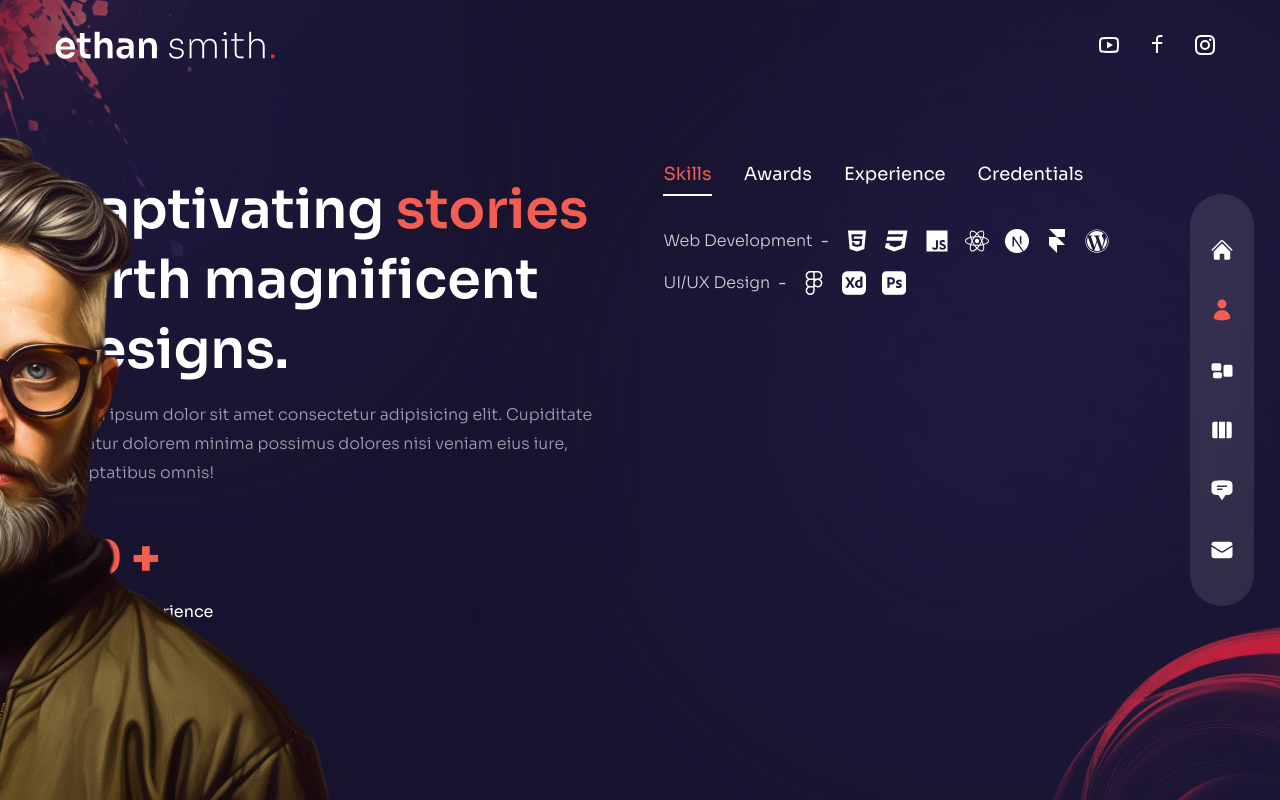
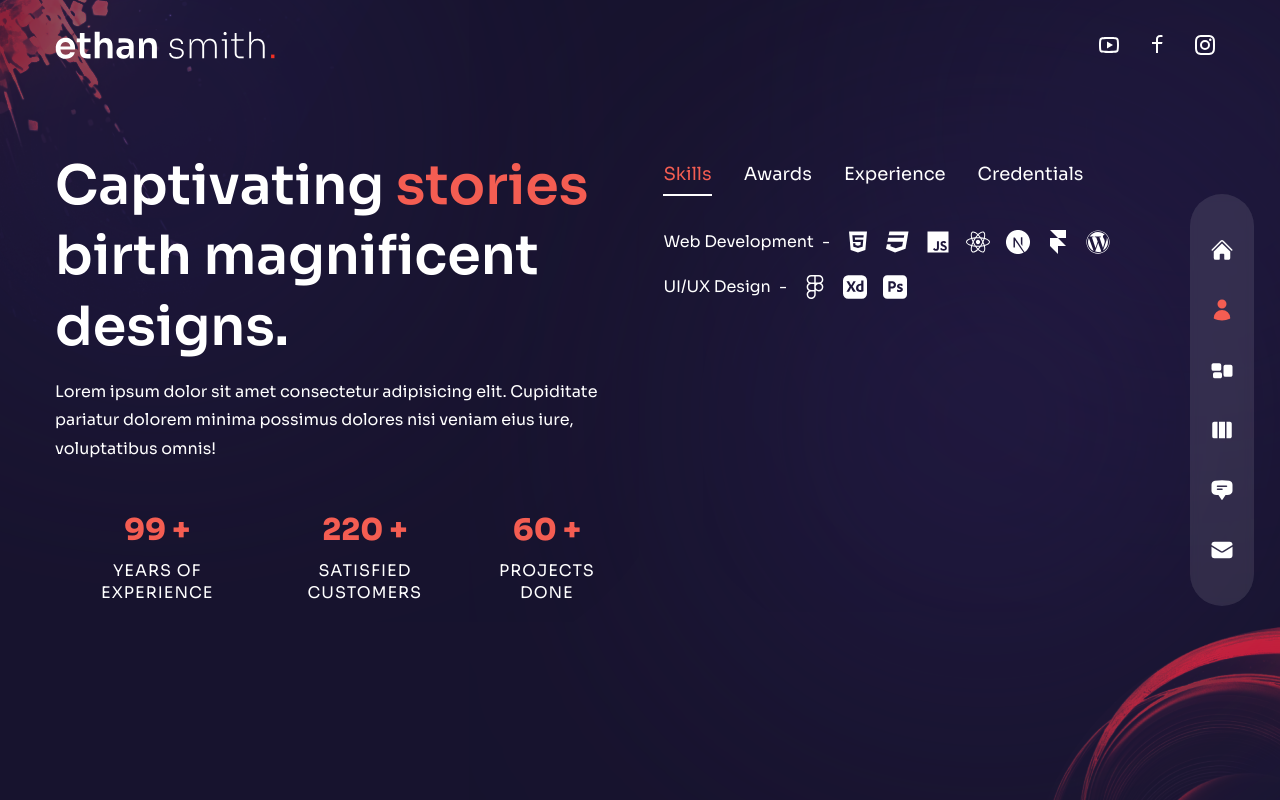
Before and after one commit to Predrag-Jandric/NextJS-Tailwind-portfolio-example, a Next.js app: page /about in a window 1280 px wide. Built offline with nearby package versions, Linux system fonts and the light colour scheme.

Commit message:
About section complete

```diff
--- a/pages/about/index.js
+++ b/pages/about/index.js
@@ -1,4 +1,12 @@
-// icons
+// Import necessary dependencies and components
+import React, { useState } from "react";
+import Avatar from "../../components/Avatar";
+import Circles from "../../components/Circles";
+import { motion } from "framer-motion";
+import { fadeIn } from "../../variants";
+import CountUp from 'react-countup';
+
+// Import icons
 import {
   FaHtml5,
   FaCss3,
@@ -15,15 +23,7 @@ import {
   SiAdobephotoshop,
 } from "react-icons/si";
 
-import React, { useState } from "react";
-import Avatar from "../../components/Avatar";
-import Circles from "../../components/Circles";
-import { motion } from "framer-motion";
-import { fadeIn } from "../../variants";
-import CountUp from 'react-countup'
-
-
-//  data
+// Define data
 const aboutData = [
   {
     title: 'skills',
@@ -95,36 +95,55 @@ const aboutData = [
   },
 ];
 
+// About component
 const About = () => {
-
-  const [index, setIndex] = useState(0)
-  console.log(index);
+  const [index, setIndex] = useState(0);
 
   return (
-    <div className="h-full bg-primary/30 py-32 text-center xl:text-left">
+    <main className="h-full bg-primary/30 py-32 text-center xl:text-left">
       <Circles />
-      <motion.div variants={fadeIn('right', 0.2)} initial="hidden" animate="show" exit="hidden" className="hidden xl:flex absolute bottom-0 -left-[370px]">
+      {/* <motion.div variants={fadeIn('right', 0.2)} initial="hidden" animate="show" exit="hidden" className="hidden xl:flex absolute bottom-0 -left-[370px]">
         <Avatar />
-      </motion.div>
-      <div className="container mx-auto h-full flex flex-col items-center xl:flex-row gap-x-6">
-        {/* text */}
-        <div className="flex-1 flex flex-col justify-center">
-        <h2 className="h2">Captivating <span className="text-accent">stories</span> birth magnificent designs.</h2>
-        <p className="max-2-[500px] mx-auto xl:mx-0 mb-6 xl:mb-12 px-2 xl:px-0">Lorem ipsum dolor sit amet consectetur adipisicing elit. Cupiditate pariatur dolorem minima possimus dolores nisi veniam eius iure, voluptatibus omnis!</p>
-        {/* counters */}
-        <div>
-          <div>
-            {/* experience */}
-            <div className="relative flex-1 after:w-[1px] after:h-full after:bg-white/10 after:absolute after:top-0 after:right-0"></div>
-            <div className="text-5xl font-extrabold text-accent mb-4">
-              <CountUp start={0} end={99} duration={5} /> +
+      </motion.div> */}
+      <div className="container mx-auto h-full flex flex-col items-center xl:flex-row gap-10">
+        {/* Text */}
+        <motion.div variants={fadeIn('right', 0.2)} initial="hidden" animate="show" exit="hidden" className=" flex-1 flex flex-col justify-center">
+          <h2 className="h2">Captivating <span className="text-accent">stories</span> birth magnificent designs.</h2>
+          <p className="max-2-[500px] mx-auto xl:mx-0 mb-6 xl:mb-12 px-2 xl:px-0">Lorem ipsum dolor sit amet consectetur adipisicing elit. Cupiditate pariatur dolorem minima possimus dolores nisi veniam eius iure, voluptatibus omnis!</p>
+          {/* Counters */}
+          <div className="hidden md:flex md:max-w-xl xl:max-w-none mx-auto xl:mx-0 mb-8">
+            <div className="">
+              {/* Years of experience and Satisfied customers counters in a row */}
+              <div className="flex text-center">
+                {/* Years of experience counter */}
+                <div className="relative">
+                  <div className="text-3xl font-extrabold text-accent">
+                    <CountUp start={0} end={99} duration={5} /> +
+                  </div>
+                  <div className="uppercase tracking-[1px] leading-[1.4] text-center my-3">Years of experience</div>
+                </div>
+
+                {/* Satisfied customers counter */}
+                <div className="relative">
+                  <div className="text-3xl font-extrabold text-accent">
+                    <CountUp start={0} end={220} duration={5} /> +
+                  </div>
+                  <div className="uppercase tracking-[1px] leading-[1.4] text-center my-3">Satisfied customers</div>
+                </div>
+
+                {/* Projects done */}
+                <div className="relative">
+                  <div className="text-3xl font-extrabold text-accent">
+                    <CountUp start={0} end={60} duration={5} /> +
+                  </div>
+                  <div className="uppercase tracking-[1px] leading-[1.4] text-center my-3">Projects done</div>
+                </div>
+              </div>
             </div>
-            <div>Years of experience</div>
           </div>
-        </div>
-        </div>
-        {/* info */}
-        <div className="flex flex-col w-full xl:max-w-[48%] h-[480px]">
+        </motion.div>
+        {/* Info */}
+        <motion.div variants={fadeIn('left', 0.2)} initial="hidden" animate="show" exit="hidden" className="flex flex-col w-full xl:max-w-[48%] h-[480px]">
           <div className="flex gap-x-4 xl:gap-x-8 mx-auto xl:mx-0 mb-4">
             {aboutData.map((item, itemIndex) => {
               return (
@@ -140,30 +159,29 @@ const About = () => {
                 </div>
               );
             })}
-
           </div>
-          <div className="py-2 xl:py-6 flex flex-col gap-y-2 xl:gap-y-4 items-center xl:items-start">
+          <section className="py-2 xl:py-6 flex flex-col gap-y-2 xl:gap-y-4 items-center xl:items-start">
             {aboutData[index].info.map((item, itemIndex) => {
               return (
-                <div className="cla
-                flex-1 flex flex-col md:flex-row max-w-max gap-x-2 items-center text-white/80" key={itemIndex}>
-                  {/* title */}
-                  <div className="font-light mb-2 md:mb-0">{item.title}</div>
-                  <div className="hidden md:flex">-</div>
-                  <div>{item.stage}</div>
-                  <div className="flex gap-x-4">
-                    {/* icons */}
+                <article
+                  className="flex-1 flex flex-col md:flex-row max-w-max gap-x-2 items-center text-white" key={itemIndex}>
+                  {/* Title */}
+                  <p className="mb-2 md:mb-0">{item.title}</p>
+                  <p className="hidden md:flex">-</p>
+                  <p>{item.stage}</p>
+                  <article className="flex gap-x-4">
+                    {/* Icons */}
                     {item.icons?.map((icon, itemIndex) => {
                       return <div className="text-2xl text-white">{icon}</div>
                     })}
-                  </div>
-                </div>
+                  </article>
+                </article>
               )
             })}
-          </div>
-        </div>
+          </section>
+        </motion.div>
       </div>
-    </div>
+    </main>
   )
 };
 
--- a/styles/globals.css
+++ b/styles/globals.css
@@ -32,7 +32,7 @@
     @apply text-[35px] leading-tight md:text-[54px] md:leading-[1.3] mb-4 font-semibold;
   }
   p {
-    @apply leading-[1.8] text-white/60 font-light;
+    @apply leading-[1.8];
   }
   .btn,
   .input {
```
